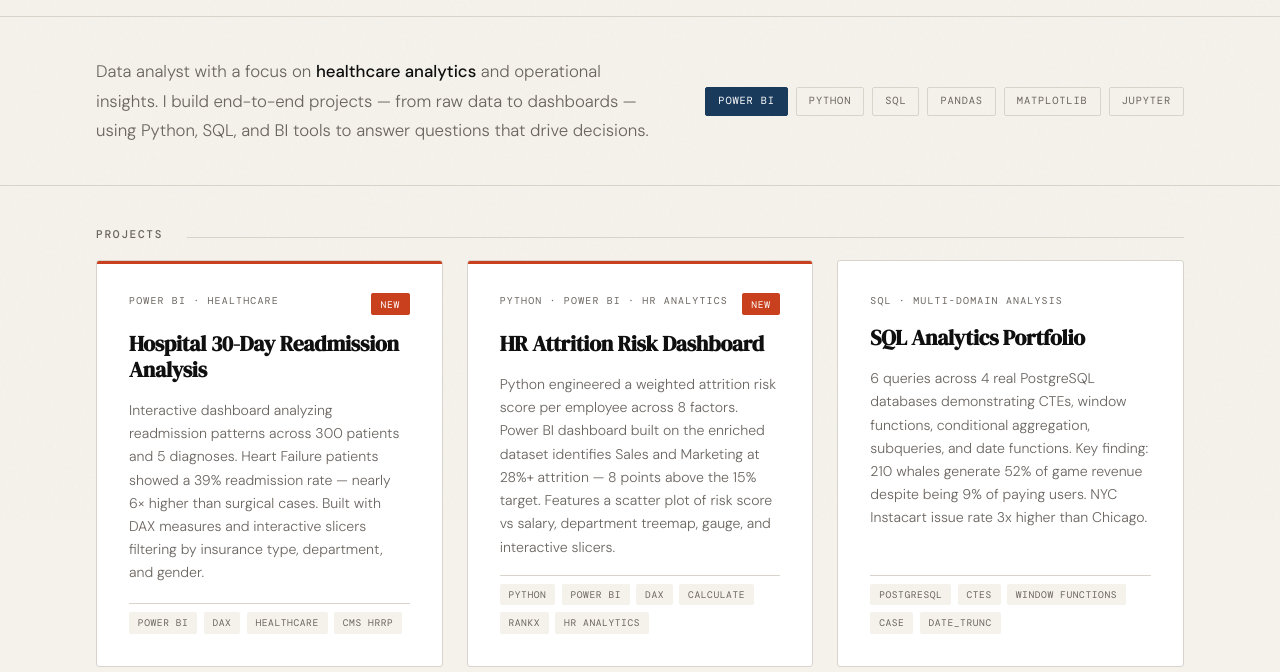
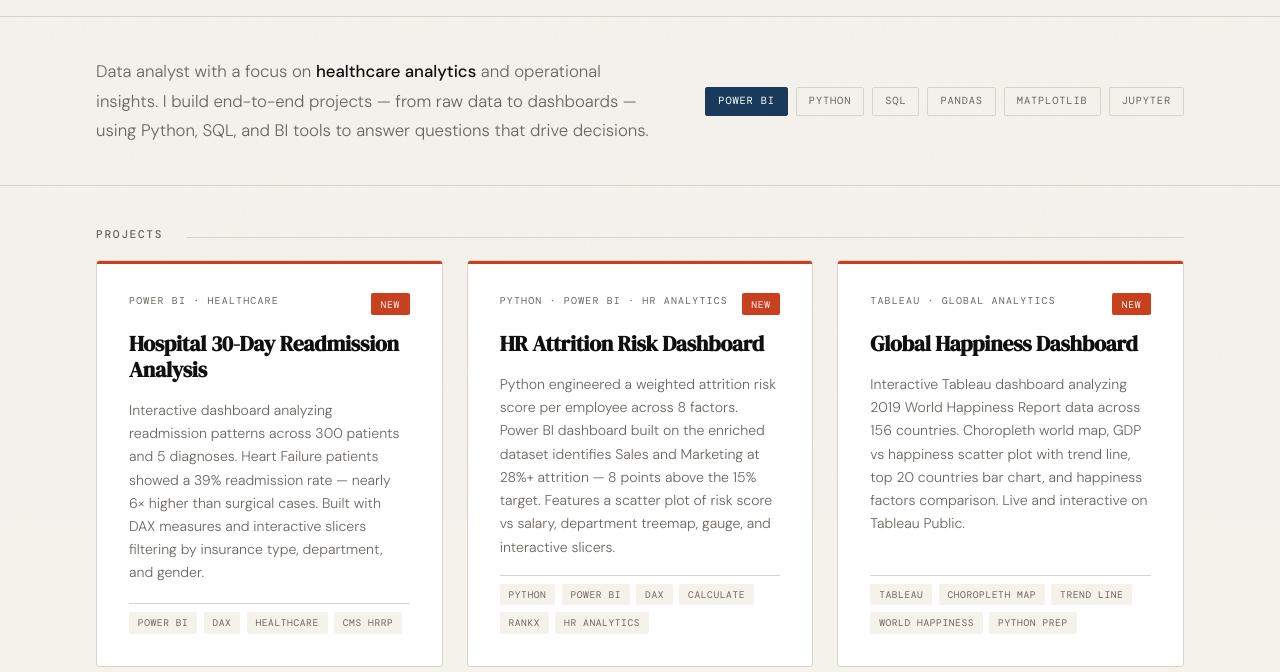
Before and after one commit to brandonduplantier-juice/python-portfolio, a plain HTML site: page index.html in a window 1280 px wide. Shown: the part 280-952 px from the top of the page. Drawn offline with nearby package versions, Linux system fonts and the light colour scheme; a web font is replaced by a local one.

Commit message:
Add Tableau happiness dashboard to portfolio

```diff
--- a/index.html
+++ b/index.html
@@ -410,6 +410,24 @@
       <span class="pill">HR Analytics</span>
     </div>
   </a>
+
+<!-- TABLEAU -->
+  <a class="card featured" href="https://public.tableau.com/views/global_happiness_dashboard/GlobalHappinessDashboard2019" target="_blank">
+    <div class="card-top">
+      <span class="card-type">Tableau · Global Analytics</span>
+      <span class="card-badge">New</span>
+    </div>
+    <h3>Global Happiness Dashboard</h3>
+    <p>Interactive Tableau dashboard analyzing 2019 World Happiness Report data across 156 countries. Choropleth world map, GDP vs happiness scatter plot with trend line, top 20 countries bar chart, and happiness factors comparison. Live and interactive on Tableau Public.</p>
+    <div class="card-footer">
+      <span class="pill">Tableau</span>
+      <span class="pill">Choropleth Map</span>
+      <span class="pill">Trend Line</span>
+      <span class="pill">World Happiness</span>
+      <span class="pill">Python Prep</span>
+    </div>
+  </a>
+
 <!-- SQL PORTFOLIO -->
   <a class="card" href="https://github.com/brandonduplantier-juice/python-portfolio/tree/main/SQL-Analytics-Portfolio" target="_blank">
     <div class="card-top">
```
